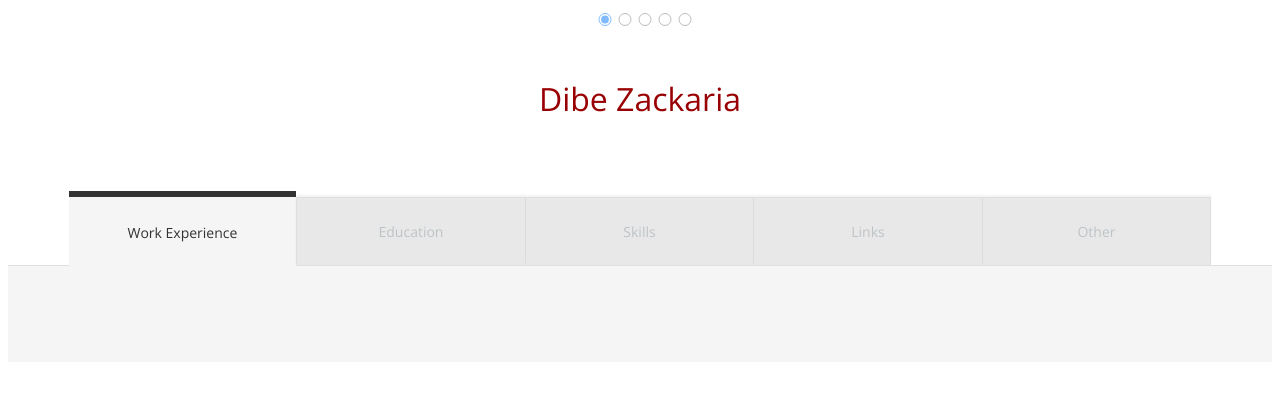
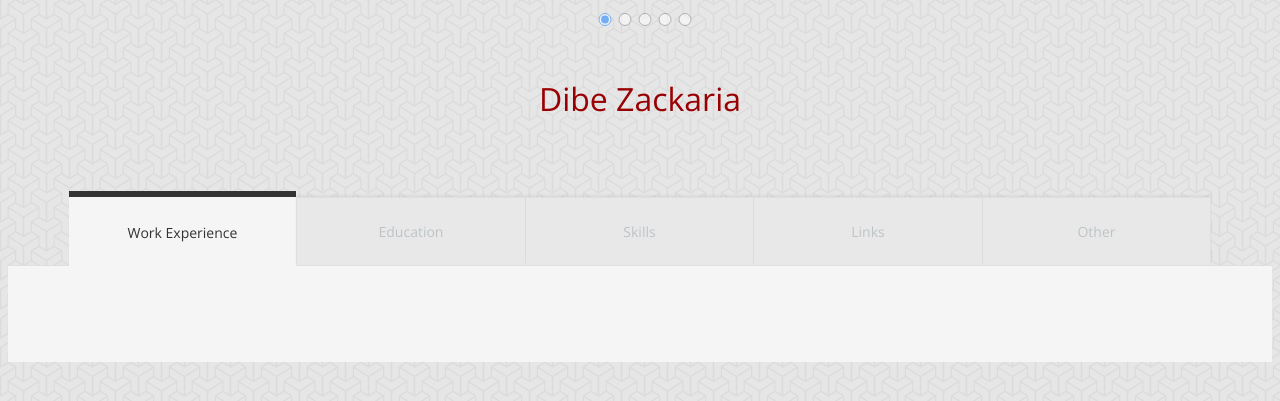
Before and after one commit to Mawu3n4/personal-website, a PHP site: page / in a window 1280 px wide. Shown: the top 401 px of the page. Run offline with PHP 8.4, Linux system fonts and the light colour scheme.

Commit message:
add: background pattern

```diff
--- a/css/style.css
+++ b/css/style.css
@@ -439,7 +439,7 @@ label.panel-label:hover {
 }
 
 body {
-  background: white;
+    background: url('background-pattern.png');
     color: #444444;
     font-family: "Open Sans", "Helvetica Neue", Helvetica, sans-serif;
 }
```
Also changed, not shown: css/background-pattern.png (added). Lines whose indentation alone changed are shown as unchanged.
